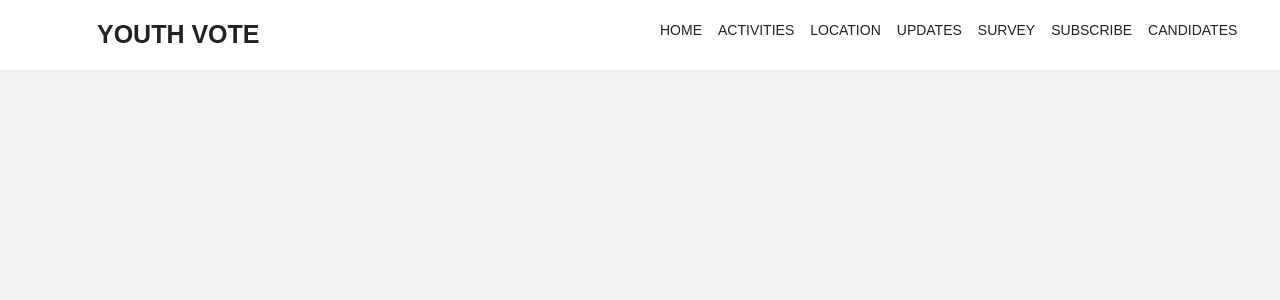
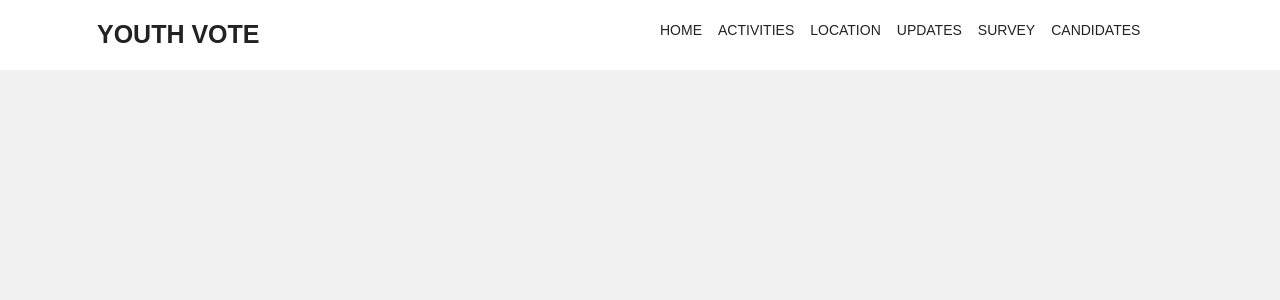
Before and after one commit to SankaraSubramanian94/CITI-TECH-FEST-CHARITY-HACKATHON, a Flask app: template templates/index.html in a window 1280 px wide. Shown: the top 300 px of the page. Run offline with Flask 3, Linux system fonts and the light colour scheme; the template is opened without the code that fills it, so the values that code supplies are empty; some libraries are stand-ins or nearby versions.

Commit message:
final change

```diff
--- a/templates/index.html
+++ b/templates/index.html
@@ -95,9 +95,6 @@
               </li>
               <li class="nav__item">
                 <a href="#survey" class="nav__link scroll-link">Survey</a>
-              </li>
-              <li class="nav__item">
-                <a href="#contact" class="nav__link scroll-link">subscribe</a>
               </li>
               <li class="nav__item">
                 <a href="#can" class="nav__link scroll-link">Candidates</a>
```
